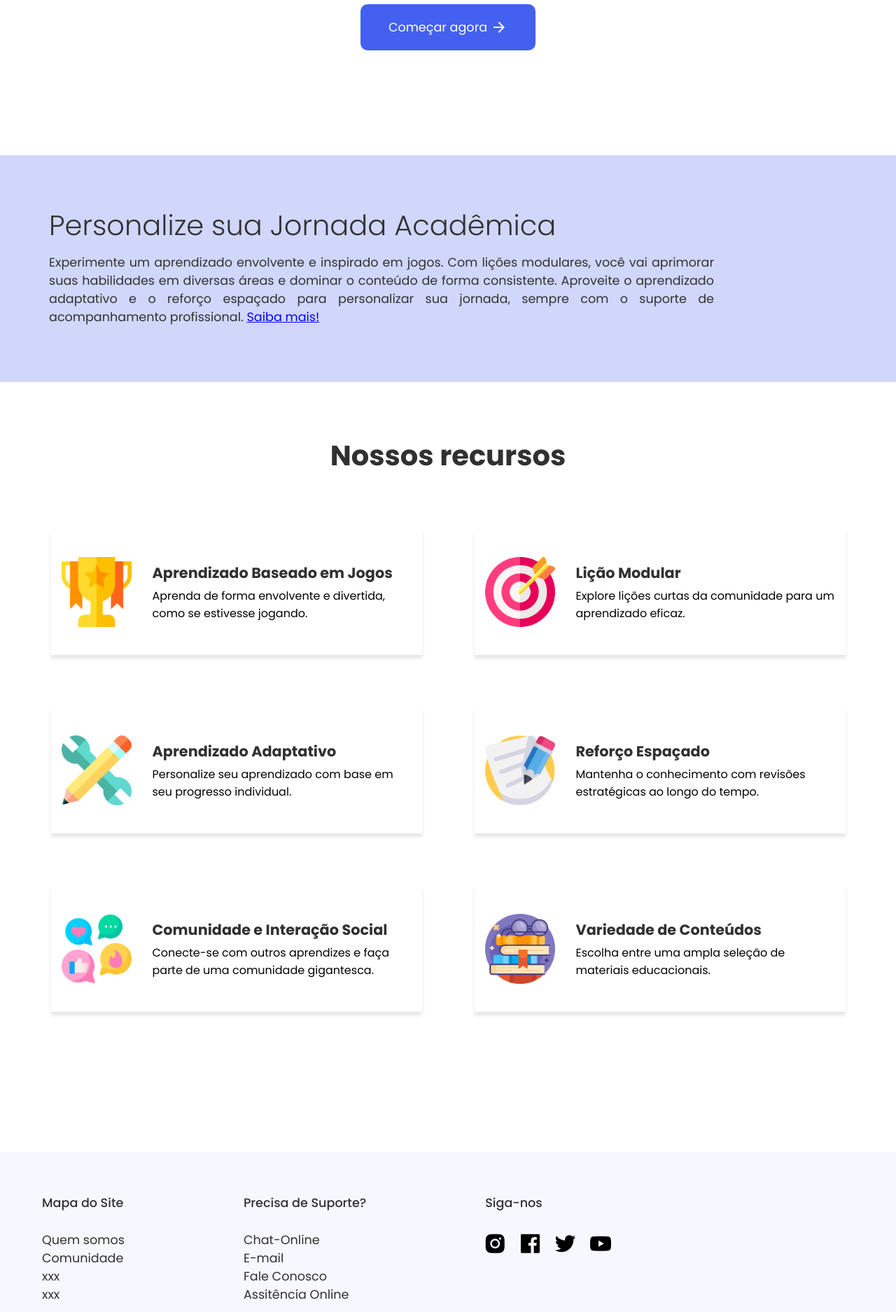
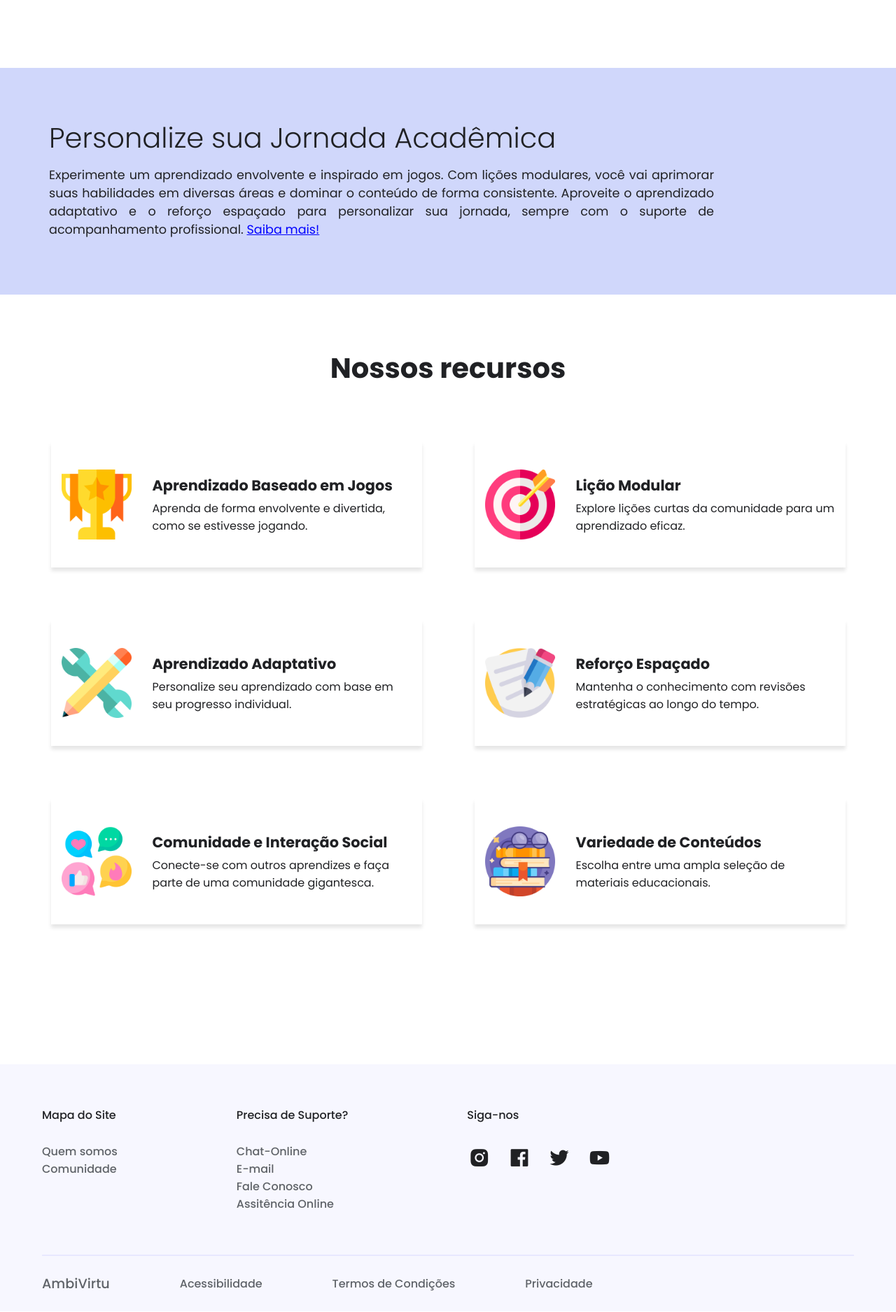
Before and after one commit to julioneri/ambi-virtu, a plain HTML site: page index.html in a window 1280 px wide. Shown: the part 825-2700 px from the top of the page at 70% size. Drawn offline with nearby package versions, Linux system fonts and the light colour scheme.

Commit message:
style: refine UI components for a cleaner interface

```diff
--- a/css/style.css
+++ b/css/style.css
@@ -8,12 +8,30 @@
     padding: 0;
 }
 
+body {
+    color: var(--av-grey-900);
+}
+
+:root {
+    --av-grey-50: #f8f9fa;
+    --av-grey-100: #f1f3f4;
+    --av-grey-200: #e8eaed;
+    --av-grey-300: #dadce0;
+    --av-grey-400: #bdc1c6;
+    --av-grey-500: #9aa0a6;
+    --av-grey-600: #80868b;
+    --av-grey-700: #5f6368;
+    --av-grey-800: #3c4043;
+    --av-grey-900: #202124;
+}
+
 #main-navbar {
     padding: 15px;
-    height: 70px;
+    height: 50px;
     justify-content: space-evenly;
     background-color: white;
     box-shadow: 0px 5px 5px rgba(0, 0, 0, 0.10);
+    color: var(--av-grey-700);
 }
 
 .display-center-center {
@@ -27,8 +45,8 @@
 }
 
 #main-navbar > ul > li {
-    font-size: 1.1em;
-    font-weight: 400;
+    font-size: 1em;
+    font-weight: 500;
     position: relative;
     cursor: pointer;
 }
@@ -53,14 +71,14 @@
 }
 
 .hero-content {
-    margin: 150px 0;
+    margin: 100px 0;
 }
 
 .hero-content > div {
     flex-direction: column;
     text-align: center;
     max-width: 50%;
-    color: #313131;
+    color: var(--av-grey-900);
     gap: 30px;
 }
 
@@ -71,14 +89,17 @@
 
 .hero-content p {
     font-size: 1.1em;
+    font-weight: 400;
+    font-size: 1.2em;
 }
 
 /* FEATURE SECTION */
 
 #feature-section {
     background-color: #D0D7FB;
-    color: #313131;
+    color: var(--av-grey-900);
     padding: 70px;
+
 }
 
 #feature-section h2 {
@@ -123,7 +144,6 @@ p > span:hover {
     font-size: 2.5em;
     font-weight: 700;
     margin: 75px 0;
-    color: #313131;
 }
 
 .card {
@@ -138,7 +158,6 @@ p > span:hover {
 }
 
 .card h3 {
-    color: #313131;
     font-size: 1.3em;
     margin-bottom: 5px;
 }
@@ -170,65 +189,92 @@ footer {
 .footer-container h3 {
     margin-bottom: 27px;
     font-weight: 500;
+    font-size: 1em;
 }
 
-.footer-container h3, a {
-    font-size: 1.1em;
-    color: #313131;
+.footer-container a {
+    color: var(--av-grey-700);
+    font-weight: 500;
+    font-size: 1em;
+    transition: 0.3s;
 }
 
 .footer-container a:hover {
-    text-decoration: underline;
-    color: #4361EE;
+    /* text-decoration: underline; */
+    color: var(--av-grey-900);
 }
 
 #socialmedia-links i {
-    font-size: 36px;
+    font-size: 33px;
     margin-right: 10px;
-    color: black;
+    color: var(--av-grey-900);
     position: relative;
     left: -4px;
+    padding: 5px;
+    transition: 0.3s;
 }
 
 #socialmedia-links i:hover {
-    transform: scale(1.3);
+    /* transform: scale(1.3); */
+    background-color: var(--av-grey-300);
+    border-radius: 100%;
 }
 
 #bottom-area-footer {
     /* background-color: blue; */
+    display: flex;
+    align-items: center;
     border-top: 2px solid #0000ff10;
     padding: 25px 0;
 }
 
-#bottom-area-footer > ul {
-    justify-content: flex-start;
-    gap: 100px;
+#bottom-area-footer .footer-logo {
+    color: var(--av-grey-700);
     font-weight: 500;
+    font-size: larger;
+    margin-right: 100px;
+}
+
+#bottom-area-footer > ul > li > a {
+    font-weight: 500;
+    color: var(--av-grey-700);
+    margin-right: 100px;
+    transition: 0.5s;
+}
+
+#bottom-area-footer > ul > li > a:hover {
+    color: var(--av-grey-900);
 }
 
 /* ESTILOS DE BOTÕES */
 
-.btn-solid-blue {
-    border: 2px solid #4361EE;
+.btn-outline-blue {
+    box-shadow: inset 0 0 0 2px #4361EE;
     color: #4361EE;
 }
 
-.btn-outline-blue {
+.btn-outline-blue:hover {
+    box-shadow: inset 0 0 0 2px #2755d1;
+    color: #2755d1;
+}
+
+.btn-solid-blue {
     color: white;
     background-color: #4361EE;
 }
 
+.btn-solid-blue:hover {
+    background-color: #2755d1;
+    box-shadow: 0px 1px 3px #00003a3a;
+}
+
 .btn {
-    padding: 20px 40px;
-    border-radius: 10px;
+    font-weight: 500;
+    padding: 15px 25px;
+    border-radius: 5px;
     display: flex;
     align-items: center;
     justify-content: center;
     gap: 5px;
     transition: 0.1s;
 }
-
-.btn:hover {
-    background-color: rgb(83, 113, 245);
-    color: white;
-}
--- a/index.html
+++ b/index.html
@@ -22,7 +22,7 @@
     <header>
         <nav id="main-navbar" class="display-center-center">
             <a href="#">
-                <h1 class="display-center-center"><img width="90" src="images/ambivirtu-nooficiallogo.png" alt="Logo"></h1>
+                <h1 class="display-center-center"><img width="50" src="images/ambivirtu-nooficiallogo.png" alt="Logo"></h1>
             </a>
             <ul class="display-center-center">
                 <li>Sobre a AmbiVirtu</li>
@@ -30,8 +30,8 @@
                 <li>Entrar em contato</li>
             </ul>
             <div class="navbar-buttons-container display-center-center">
-                <a href="#" class="btn btn-solid-blue">Log in</a>
-                <a href="#" class="btn btn-outline-blue">Cadastre-se</a>
+                <a href="#" class="btn btn-outline-blue">Fazer login</a>
+                <a href="#" class="btn btn-solid-blue">Entrar em contato</a>
             </div>
         </nav>
         <div class="hero-content display-center-center">
@@ -39,7 +39,7 @@
                 <img src="images/ambivirtu-mainimage.png" alt="Logo do AmbiVirtu com formas decorativas em volta.">
                 <h1>Aprenda com Eficiência e Autonomia</h1>
                 <p>Junte-se à nossa comunidade educacional! Aprenda, compartilhe e colabore para uma experiência única.</p>
-                <a href="#" class="btn btn-outline-blue">Começar agora <span class="material-symbols-outlined">
+                <a href="#" class="btn btn-solid-blue">Começar agora <span class="material-symbols-outlined">
                     arrow_forward
                     </span></a>
             </div>
@@ -110,8 +110,6 @@
                     <ul>
                         <li><a href="#">Quem somos</a></li>
                         <li><a href="#">Comunidade</a></li>
-                        <li><a href="#">xxx</a></li>
-                        <li><a href="#">xxx</a></li>
                     </ul>
                 </nav>
 
@@ -127,13 +125,14 @@
             </div>
             <div id="socialmedia-links" class="footer-container">
                 <h3>Siga-nos</h3>
-                <a href=""><i class='bx bxl-instagram-alt'></i></a>
+                <a href="#"><i class='bx bxl-instagram-alt'></i></a>
                 <a href="#"><i class='bx bxl-facebook-square' ></i></a>
                 <a href="#"><i class='bx bxl-twitter' ></i></a>
                 <a href="#"><i class='bx bxl-youtube' ></i></a>
             </div>
         </div>
         <div id="bottom-area-footer">
+            <h3 class="footer-logo" href="#">AmbiVirtu</h3>
             <ul class="display-center-center">
                 <li><a href="#">Acessibilidade</a></li>
                 <li><a href="#">Termos de Condições</a></li>
```
